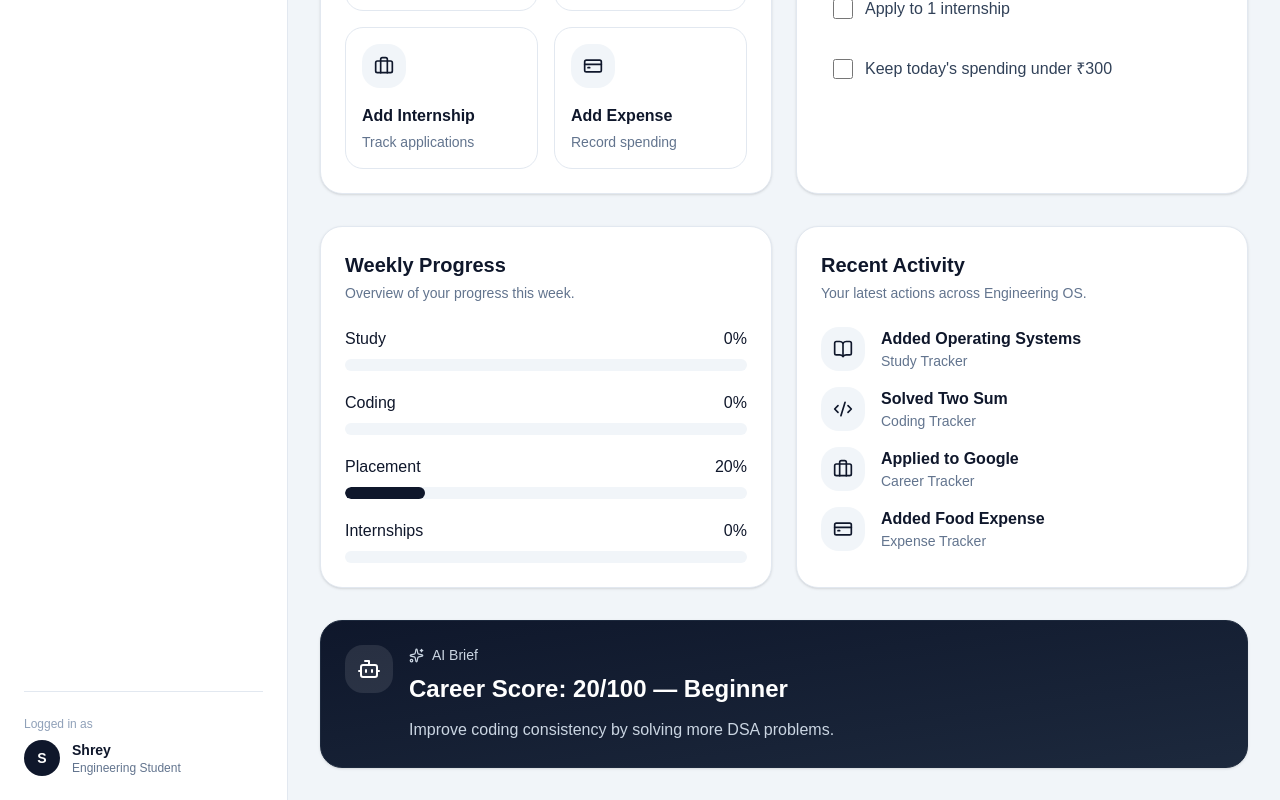
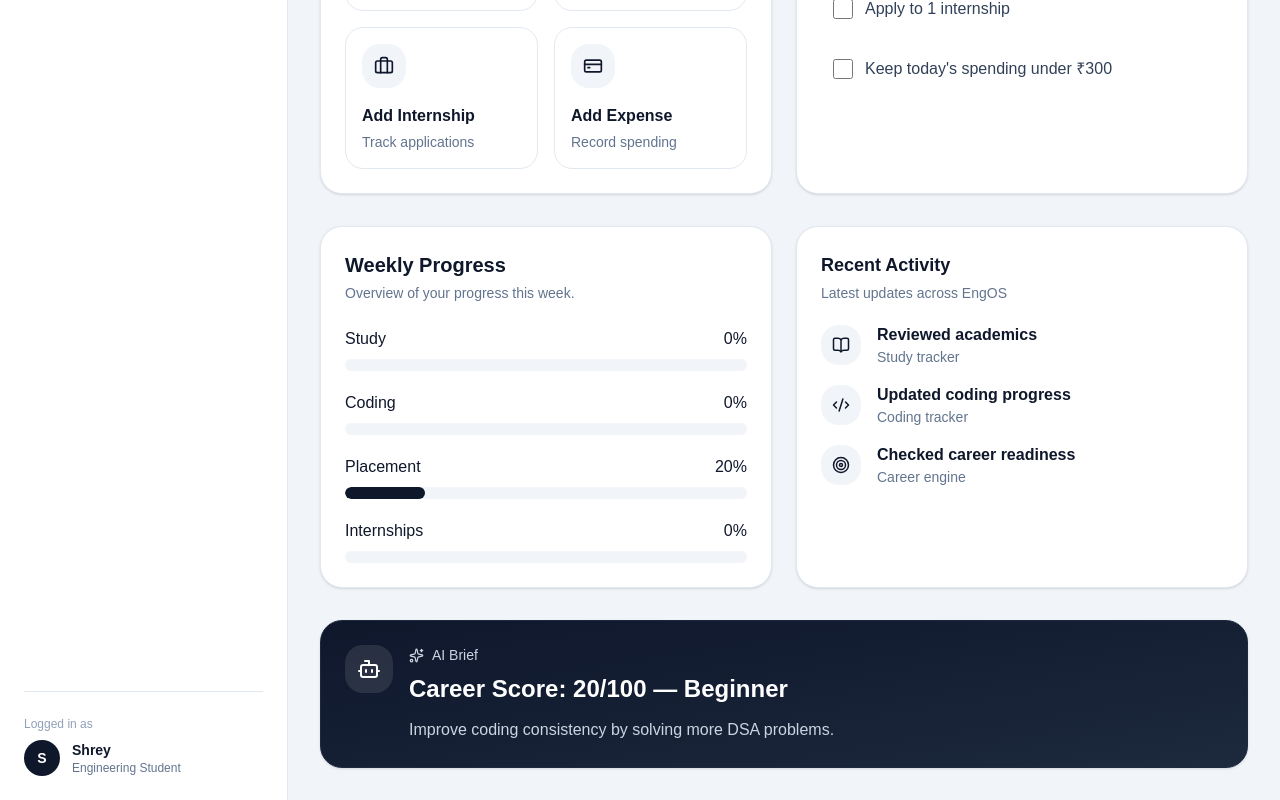
Before and after one commit to SHREYA-DASS926/engineering-os, a React (Vite) app: page / in a window 1280 px wide. Shown: the part 948-1748 px from the top of the page. Built offline with nearby package versions, Linux system fonts and the light colour scheme.

Commit message:
refactor(dashboard): use timeline widget

```diff
--- /dev/null
+++ b/src/components/widgets/TimelineWidget.tsx
@@ -0,0 +1,45 @@
+import type { LucideIcon } from "lucide-react";
+
+import Widget from "./Widget";
+import WidgetHeader from "./WidgetHeader";
+
+type TimelineItem = {
+  title: string;
+  subtitle: string;
+  icon: LucideIcon;
+};
+
+type TimelineWidgetProps = {
+  title: string;
+  subtitle?: string;
+  items: TimelineItem[];
+};
+
+function TimelineWidget({ title, subtitle, items }: TimelineWidgetProps) {
+  return (
+    <Widget>
+      <WidgetHeader title={title} subtitle={subtitle} />
+
+      <div className="space-y-4">
+        {items.map((item) => {
+          const Icon = item.icon;
+
+          return (
+            <div key={item.title} className="flex items-center gap-4">
+              <div className="h-10 w-10 rounded-2xl bg-slate-100 flex items-center justify-center">
+                <Icon size={18} />
+              </div>
+
+              <div>
+                <p className="font-semibold">{item.title}</p>
+                <p className="text-sm text-slate-500">{item.subtitle}</p>
+              </div>
+            </div>
+          );
+        })}
+      </div>
+    </Widget>
+  );
+}
+
+export default TimelineWidget;
--- a/src/components/widgets/index.ts
+++ b/src/components/widgets/index.ts
@@ -4,3 +4,4 @@ export { default as MetricWidget } from "./MetricWidget";
 export { default as MissionWidget } from "./MissionWidget";
 export { default as InsightWidget } from "./InsightWidget";
 export { default as AIBriefWidget } from "./AIBriefWidget";
+export { default as TimelineWidget } from "./TimelineWidget";
--- a/src/pages/Dashboard.tsx
+++ b/src/pages/Dashboard.tsx
@@ -1,18 +1,22 @@
 import {
+  Target,
+  GraduationCap,
+  Code2,
   Briefcase,
-  Code2,
   CreditCard,
-  GraduationCap,
-  Target,
+  BookOpen,
 } from "lucide-react";
 
-import { AIBriefWidget, MetricWidget } from "../components/widgets";
+import {
+  AIBriefWidget,
+  MetricWidget,
+  TimelineWidget,
+} from "../components/widgets";
 
 import HeroBanner from "../features/dashboard/components/HeroBanner";
 import QuickActions from "../features/dashboard/components/QuickActions";
 import DailyChecklist from "../features/dashboard/components/DailyChecklist";
 import WeeklyProgress from "../features/dashboard/components/WeeklyProgress";
-import RecentActivity from "../features/dashboard/components/RecentActivity";
 import useDashboard from "../features/dashboard/hooks/useDashboard";
 
 function Dashboard() {
@@ -77,7 +81,27 @@ function Dashboard() {
           internships={Math.min(internships.total * 10, 100)}
         />
 
-        <RecentActivity />
+        <TimelineWidget
+  title="Recent Activity"
+  subtitle="Latest updates across EngOS"
+  items={[
+    {
+      title: "Reviewed academics",
+      subtitle: "Study tracker",
+      icon: BookOpen,
+    },
+    {
+      title: "Updated coding progress",
+      subtitle: "Coding tracker",
+      icon: Code2,
+    },
+    {
+      title: "Checked career readiness",
+      subtitle: "Career engine",
+      icon: Target,
+    },
+  ]}
+/>
       </div>
 
       <AIBriefWidget
```
